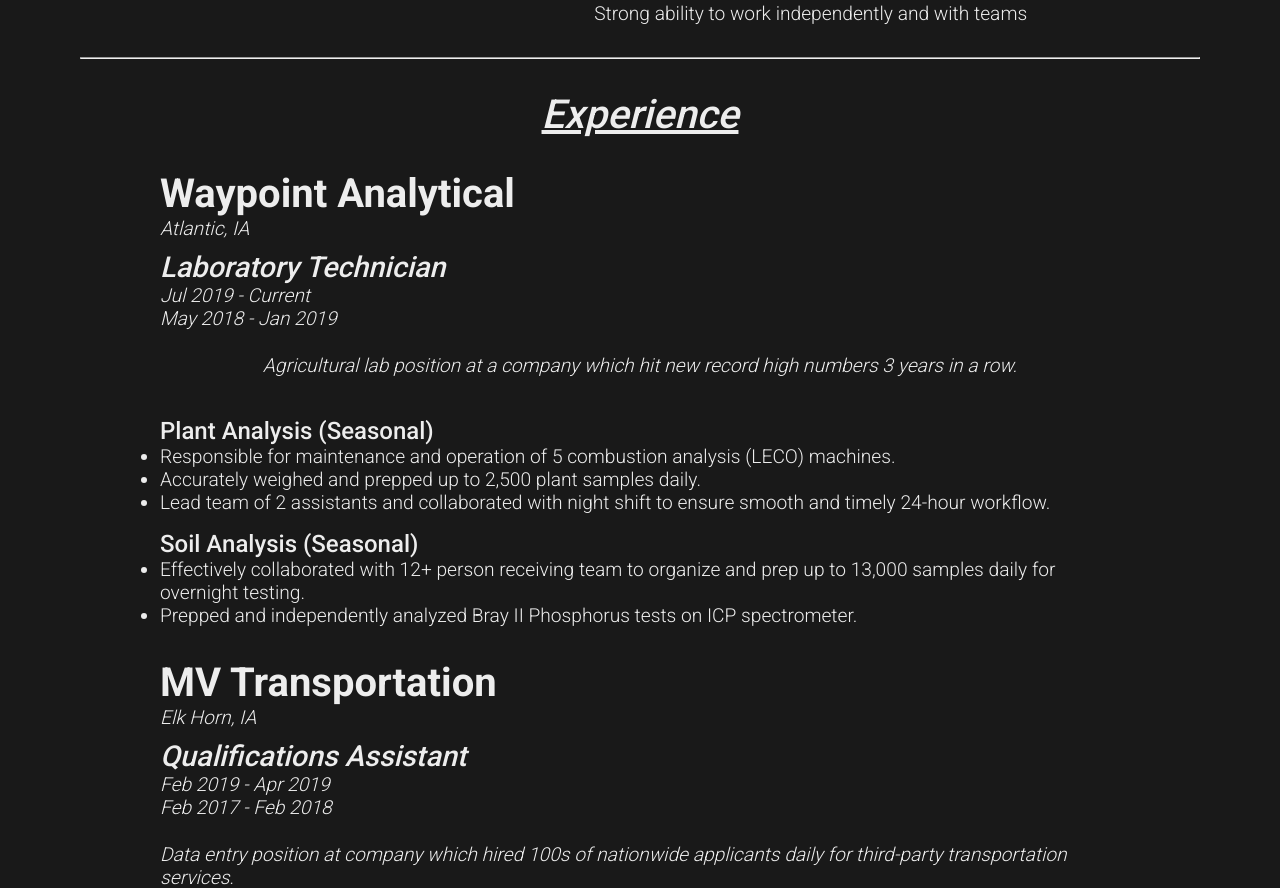
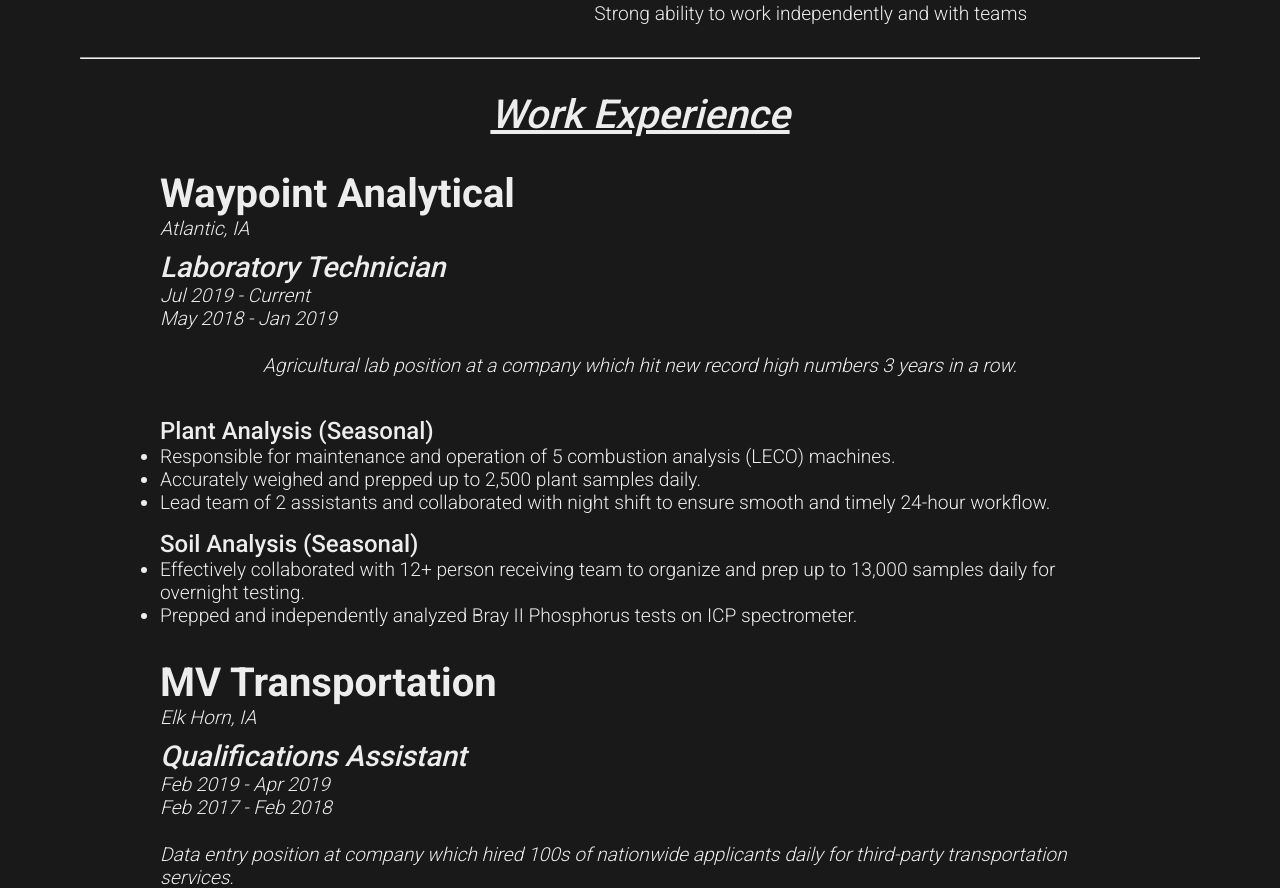
Before and after one commit to ClownChad/Portfolio, a Next.js app: page / in a window 1280 px wide. Shown: the part 1212-2100 px from the top of the page. Built offline with nearby package versions, Linux system fonts and the light colour scheme; a web font is replaced by a local one.

Commit message:
Changed 'Experience' to 'Work Experience' on home page

```diff
--- a/app/page.tsx
+++ b/app/page.tsx
@@ -67,7 +67,7 @@
       <hr/>
 
       <div className={`${styles.experience_cont} section`}>
-        <h1 className={"section_title"}>Experience</h1>
+        <h1 className={"section_title"}>Work Experience</h1>
 
         <div className={styles.job_header_cont}>
 
```
